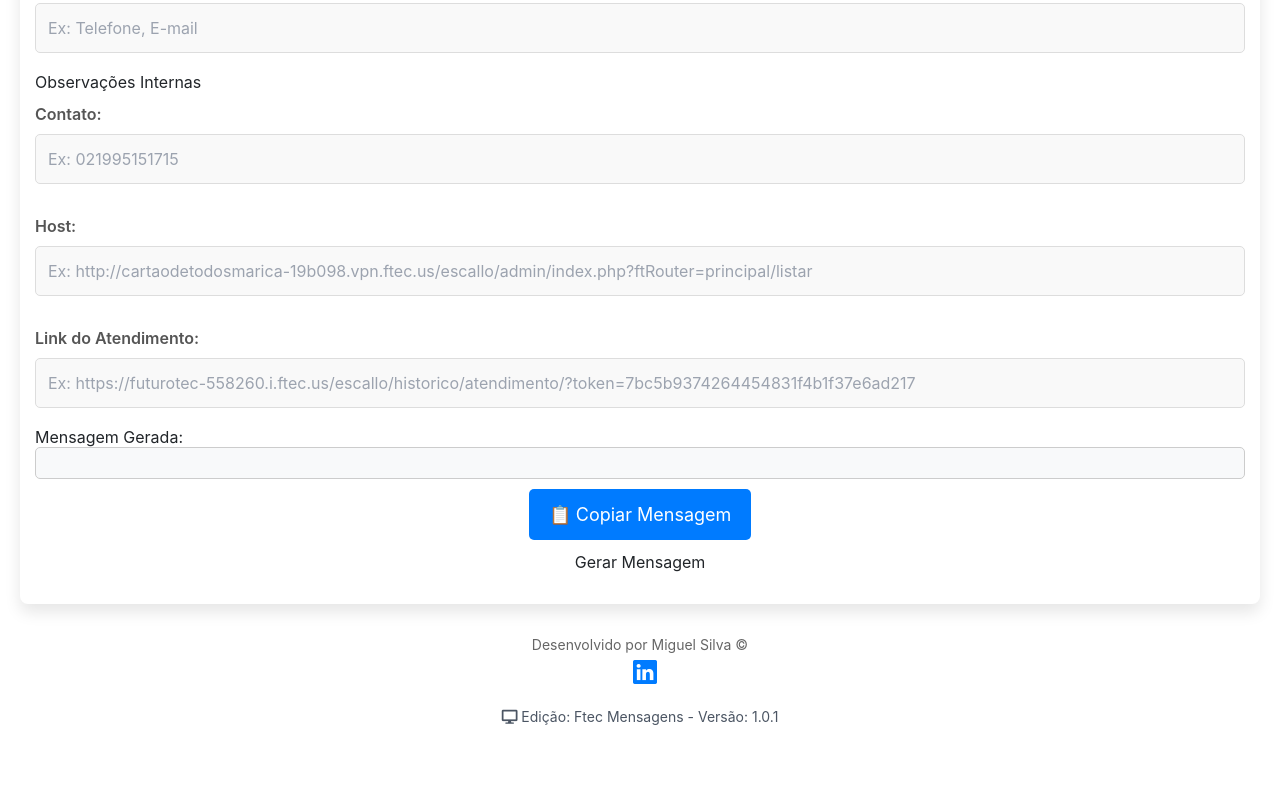
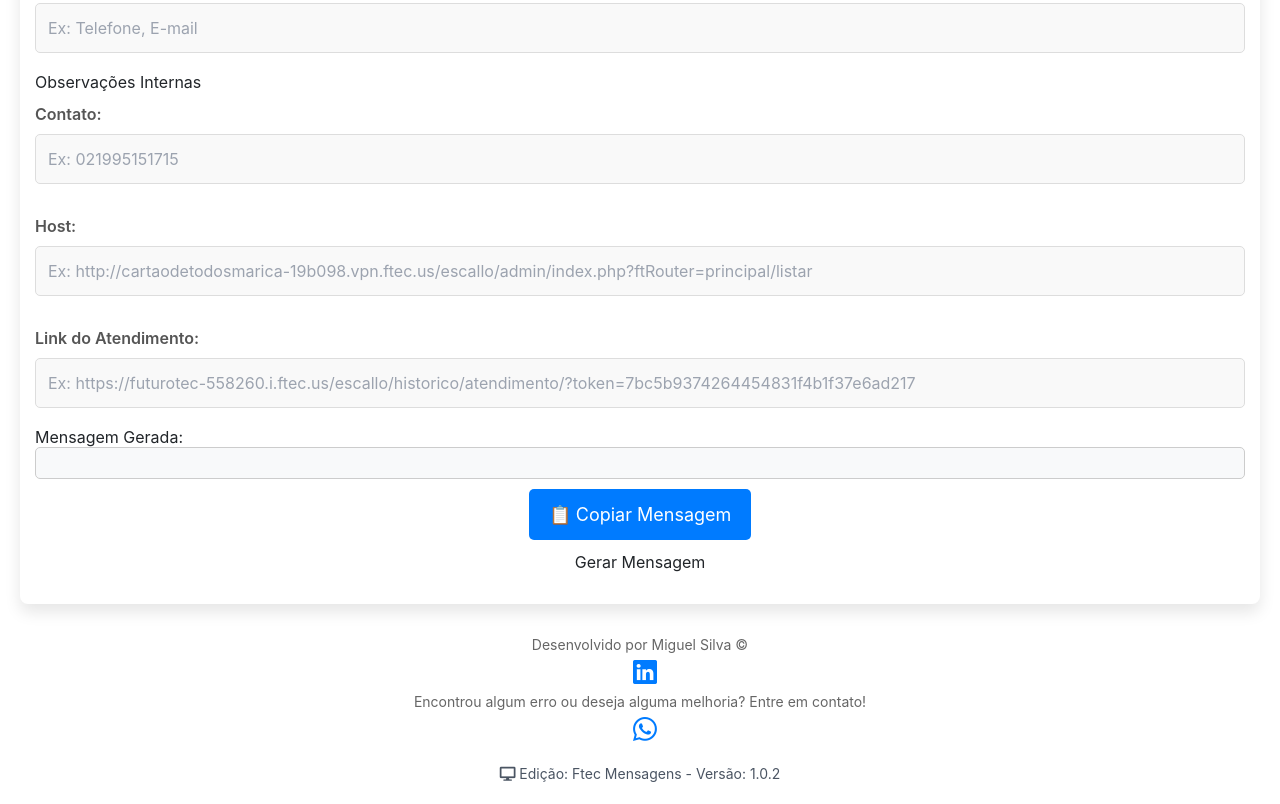
Before and after one commit to miguel2004silva/ftec, a plain HTML site: page index.html in a window 1280 px wide. Shown: the part 686-1490 px from the top of the page. Before the commit the page ends 1433 px from the top, so only its background shows below. Drawn offline with nearby package versions, Linux system fonts and the light colour scheme.

Commit message:
debug e correções
1.0.2

```diff
--- a/index.html
+++ b/index.html
@@ -81,8 +81,12 @@
         <a href="https://linkedin.com/in/miguel-de-sá-silva-1bb59a28b/" target="_blank">
             <i class="bi bi-linkedin" style="font-size: 24px;"></i>
         </a>
+        <p>Encontrou algum erro ou deseja alguma melhoria? Entre em contato! </p>
+        <a href="https://wa.me/031986516787" target="_blank">
+            <i class="bi bi-whatsapp" style="font-size: 24px;"></i>
+        </a>
         <div class="text-center mt-3 text-sm text-gray-600">
-            <i class="fas fa-desktop"></i> Edição: Ftec Mensagens - Versão: 1.0.1
+            <i class="fas fa-desktop"></i> Edição: Ftec Mensagens - Versão: 1.0.2
         </div>
     </footer>
 
```
